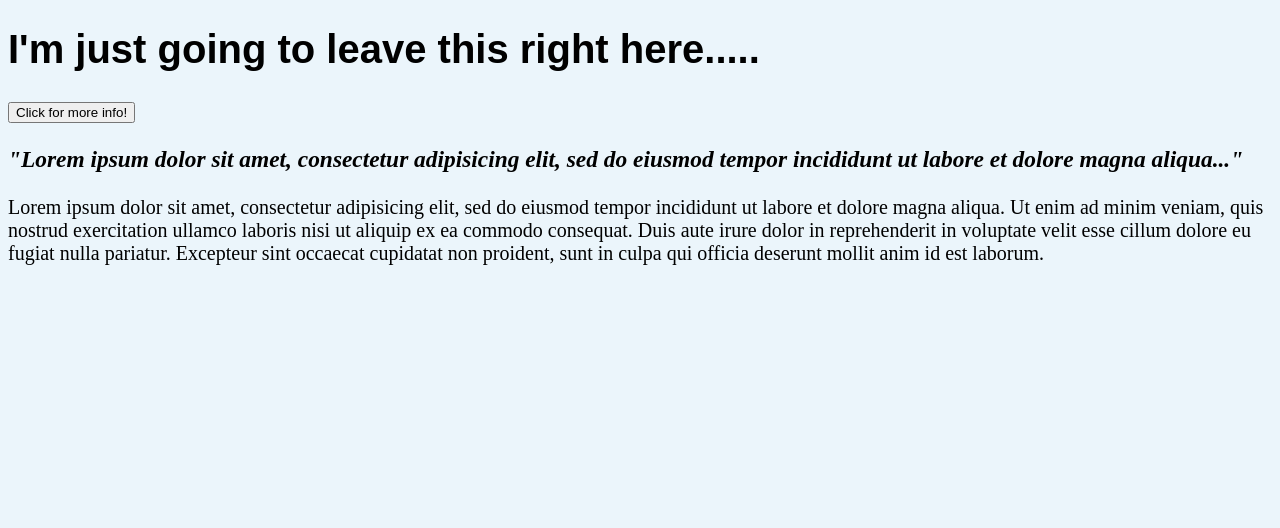
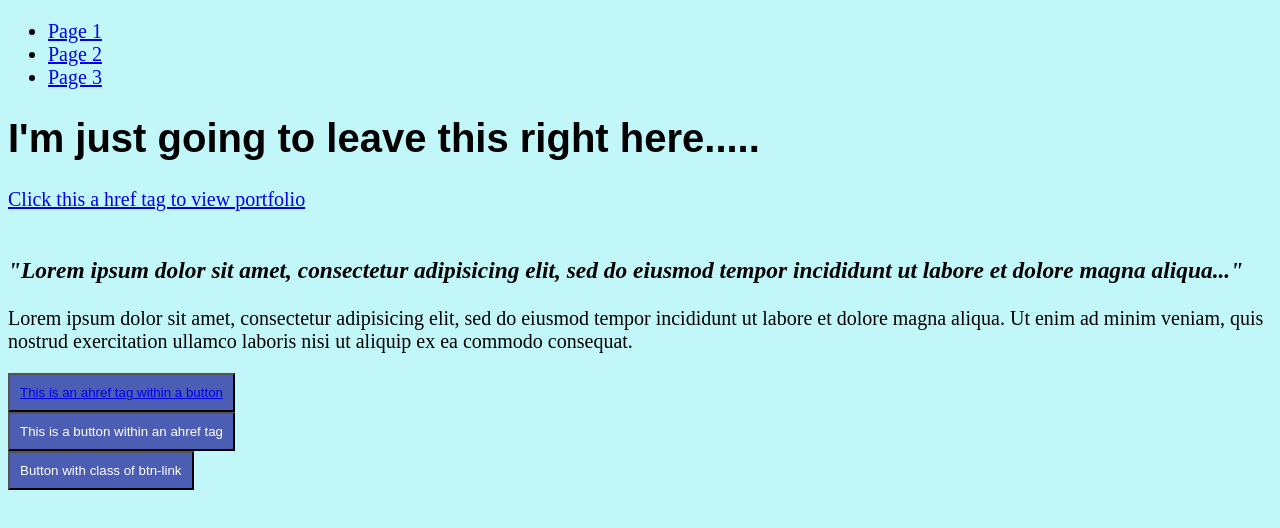
Before and after one commit to Krod09/jspractice, a plain HTML site: page index.html in a window 1280 px wide. Drawn offline with nearby package versions, Linux system fonts and the light colour scheme.

Commit message:
added buttons

```diff
--- a/css/style.css
+++ b/css/style.css
@@ -1,13 +1,16 @@
 body {
-   background: #EBF5FB;
+   background: #c2f7fa;
    font-family: serif;
    font-size: 20px;
 }
-
 h1 {
    font-family: sans-serif;
 }
-
 h3 {
    font-style: italic;
 }
+button {
+   color: white;
+   background: #4c5db4;
+   padding: 10px;
+}
--- a/index.html
+++ b/index.html
@@ -5,15 +5,43 @@
    <meta name="viewport" content="width=device-width, initial-scale=1.0">
    <meta http-equiv="X-UA-Compatible" content="ie=edge">
    <link rel="stylesheet" href="./css/style.css">
-   <script src="./main.js" charset="utf-8"></script>
+
    <title>JavaScript Practice</title>
 </head>
+
 <body>
-   <h1 class="mainheading">I'm just going to leave this right here.....</h1>
-   <button type="button" name="info" href="www.kimberleerodriguez.com/" target="blank">Click for more info!</button>
-   <br>
-   <h3 class="subtitle">"Lorem ipsum dolor sit amet, consectetur adipisicing elit, sed do eiusmod tempor incididunt ut labore et dolore magna aliqua..."</h3>
-   <p>Lorem ipsum dolor sit amet, consectetur adipisicing elit, sed do eiusmod tempor incididunt ut labore et dolore magna aliqua. Ut enim ad minim veniam, quis nostrud exercitation ullamco laboris nisi ut aliquip ex ea commodo consequat. Duis aute irure dolor in reprehenderit in voluptate velit esse cillum dolore eu fugiat nulla pariatur. Excepteur sint occaecat cupidatat non proident, sunt in culpa qui officia deserunt mollit anim id est laborum.</p>
 
+<nav>
+     <ul>
+          <li><a class="navitem" id="page1" aria-controls="p1" aria-selected="true" href="#p1">Page 1</a></li>
+          <li><a class="navitem" id="page2" aria-controls="p2" href="#p2">Page 2</a></li>
+          <li><a class="navitem" id="page3"aria-controls="p3" href="#p3">Page 3</a></li>
+     </ul>
+</nav>
+
+   <h1 class="panel" id="p1" aria-hidden="false">I'm just going to leave this right here.....</h1>
+
+   <div class="panel" id="p2" aria-hidden="true">
+        <a href="https://www.kimberleerodriguez.com/" target="_blank" class="btn-md btn btn-link">Click this a href tag to view portfolio</a>
+   </div>
+
+      <br>
+      <div class="panel" id="p3" aria-hidden="true"><h3 class="subtitle">"Lorem ipsum dolor sit amet, consectetur adipisicing elit, sed do eiusmod tempor incididunt ut labore et dolore magna aliqua..."</h3>
+
+        <p>Lorem ipsum dolor sit amet, consectetur adipisicing elit, sed do eiusmod tempor incididunt ut labore et dolore magna aliqua. Ut enim ad minim veniam, quis nostrud exercitation ullamco laboris nisi ut aliquip ex ea commodo consequat. </p>
+     </div>
+
+
+     <button class="btn" ><a href="https://www.google.com" target="_blank"> This is an ahref tag within a button</a></button>
+
+     <br><a href="https://www.google.com" target="_blank"><button class="btn" > This is a button within an ahref tag</button></a>
+
+     <br><button class="btn btn-link" href="https://www.google.com/">Button with class of btn-link</button>
+
+
+<script src="https://ajax.googleapis.com/ajax/libs/jquery/3.3.1/jquery.min.js"></script>
+   <script src="main.js" charset="utf-8"></script>
 </body>
+
+
 </html>
--- a/main.js
+++ b/main.js
@@ -0,0 +1,8 @@
+.panel {
+     display: none;
+}
+
+.navitem[aria-selected="true"]{
+     display: block;
+     background: orange;
+}
```
